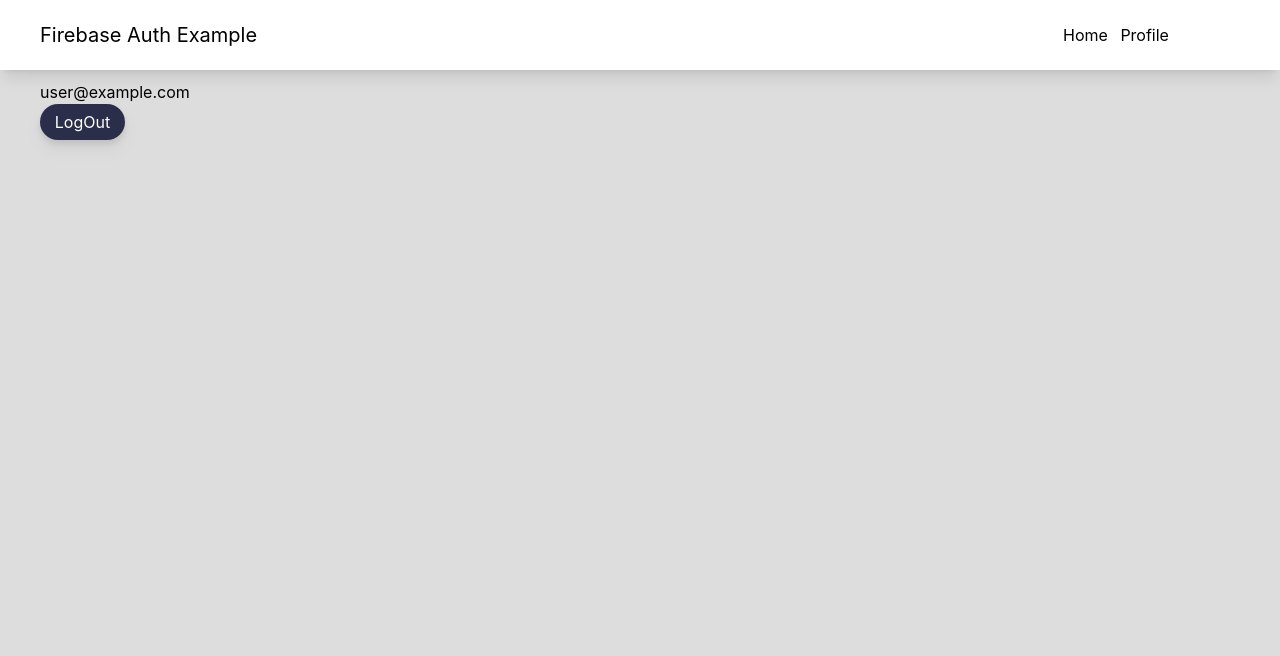
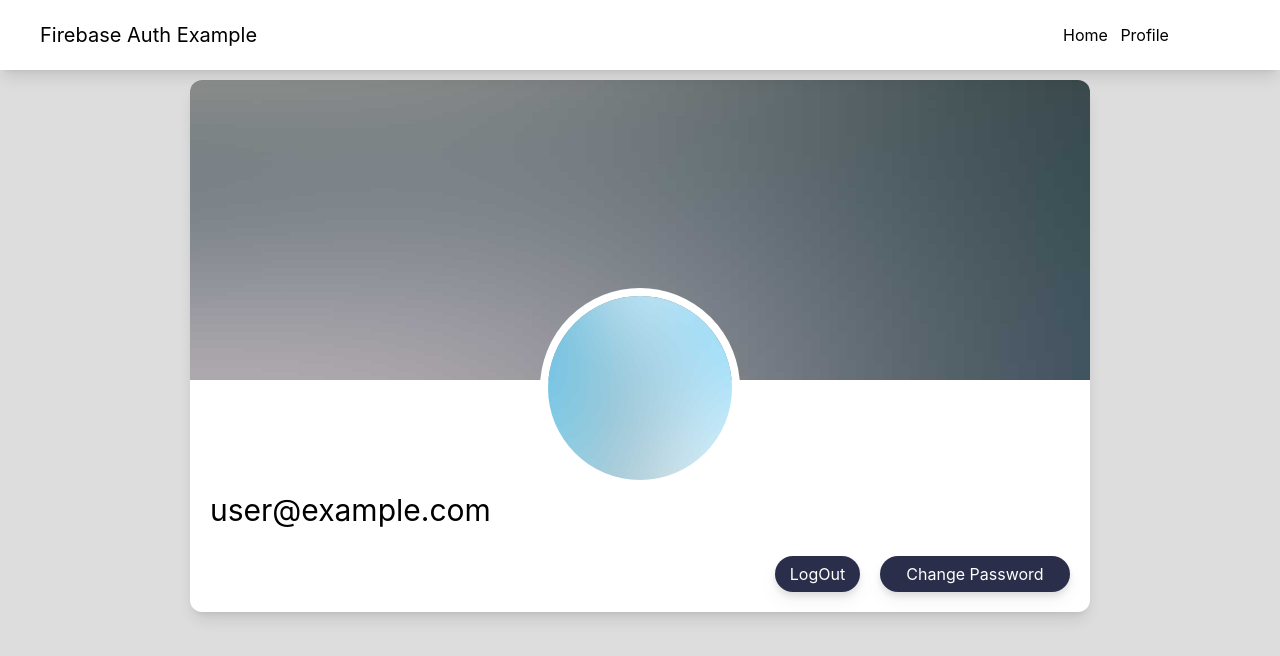
Before and after one commit to Chia1104/firebase-auth-vite, a Vue app: page /profile in a window 1280 px wide. Shown: the top 656 px of the page. Built offline with nearby package versions, Linux system fonts and the light colour scheme; no server answers; sample sign-in values are in the browser's storage.

Commit message:
:art: Add style

```diff
--- /dev/null
+++ b/src/components/ProfileCard.vue
@@ -0,0 +1,36 @@
+<script setup>
+import { computed } from 'vue';
+import { useStore } from 'vuex';
+import router from "../router";
+
+const store = useStore()
+const userState = computed(() => store.state.auth.userDetails)
+
+const logOut = () => {
+  store.dispatch('logOutAction')
+  router.push('/login')
+}
+
+</script>
+
+<template>
+  <div class="flex-col text-center bg-white md:w-[75%] rounded-xl shadow-lg mx-auto sm:w-full relative pb-5">
+    <div class="overflow-hidden w-full h-full">
+      <img class="rounded-tl-xl rounded-tr-xl h-[300px] w-full top-0 left-0 " src="../assets/portfolio-1.jpg"  alt="portfolio"/>
+    </div>
+    <div class="flex justify-center z-30 absolute w-full top-[13rem]">
+      <img class="rounded-full h-[200px] w-[200px] border-8 border-white" src="../assets/portfolio-2.jpg" alt="profile"/>
+    </div>
+    <div class="mt-28">
+      <h1 class="text-3xl text-left ml-5 mb-7" v-text="userState.userData.email" />
+      <div class="text-center mr-5 flex justify-end">
+        <button class="bg-[#2B2E4A] rounded-full drop-shadow-lg text-white text-md h-9 w-[85px] hover:bg-[#FF9000] transition ease-in-out mr-5" @click="logOut">LogOut</button>
+        <button class="bg-[#2B2E4A] rounded-full drop-shadow-lg text-white text-md h-9 w-[190px] hover:bg-[#FF9000] transition ease-in-out" @click="showTemplate">Change Password</button>
+      </div>
+    </div>
+  </div>
+</template>
+
+<style scoped>
+
+</style>
--- /dev/null
+++ b/src/components/Toast.vue
@@ -0,0 +1,22 @@
+<script setup>
+import { defineProps } from 'vue'
+import { useToast } from "primevue/usetoast";
+
+defineProps({
+  summary: String,
+  detail: String,
+})
+
+const toast = useToast();
+const showTemplate = (summary, detail) => {
+  toast.add({severity: 'warn', summary: summary, detail: detail, group: 'bc'});
+}
+</script>
+
+<template>
+
+</template>
+
+<style scoped>
+
+</style>
--- a/src/pages/ProfilePage.vue
+++ b/src/pages/ProfilePage.vue
@@ -1,22 +1,13 @@
 <script setup>
-import { computed } from 'vue';
-import { useStore } from 'vuex';
-import router from "../router";
-
-const store = useStore()
-const userState = computed(() => store.state.auth.userDetails)
-
-const logOut = () => {
-  store.dispatch('logOutAction')
-  router.push('/login')
-}
+import ProfileCard from '../components/ProfileCard.vue'
 
 </script>
 
 <template>
-  <div class="container mx-auto">
-    <p v-text="userState.userData.email" />
-    <button class="bg-[#2B2E4A] rounded-full drop-shadow-lg text-white text-md h-9 w-[85px] hover:bg-[#FF9000] transition ease-in-out" @click="logOut">LogOut</button>
+  <div class="flex flex-col items-center">
+    <div class="container mx-auto">
+      <ProfileCard />
+    </div>
   </div>
 </template>
 
```
Also changed, not shown: src/assets/portfolio-1.jpg (added), src/assets/portfolio-2.jpg (added).
